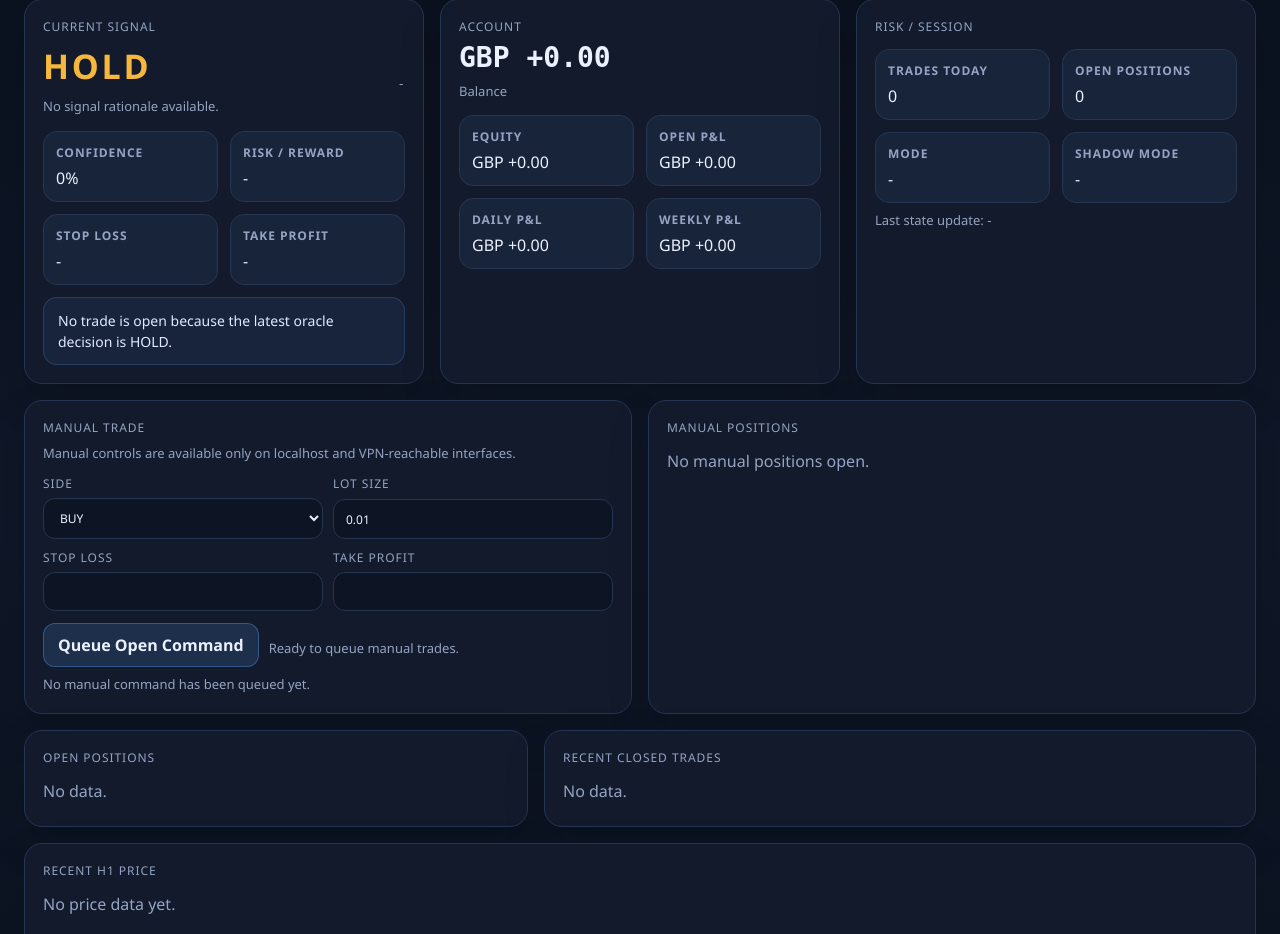
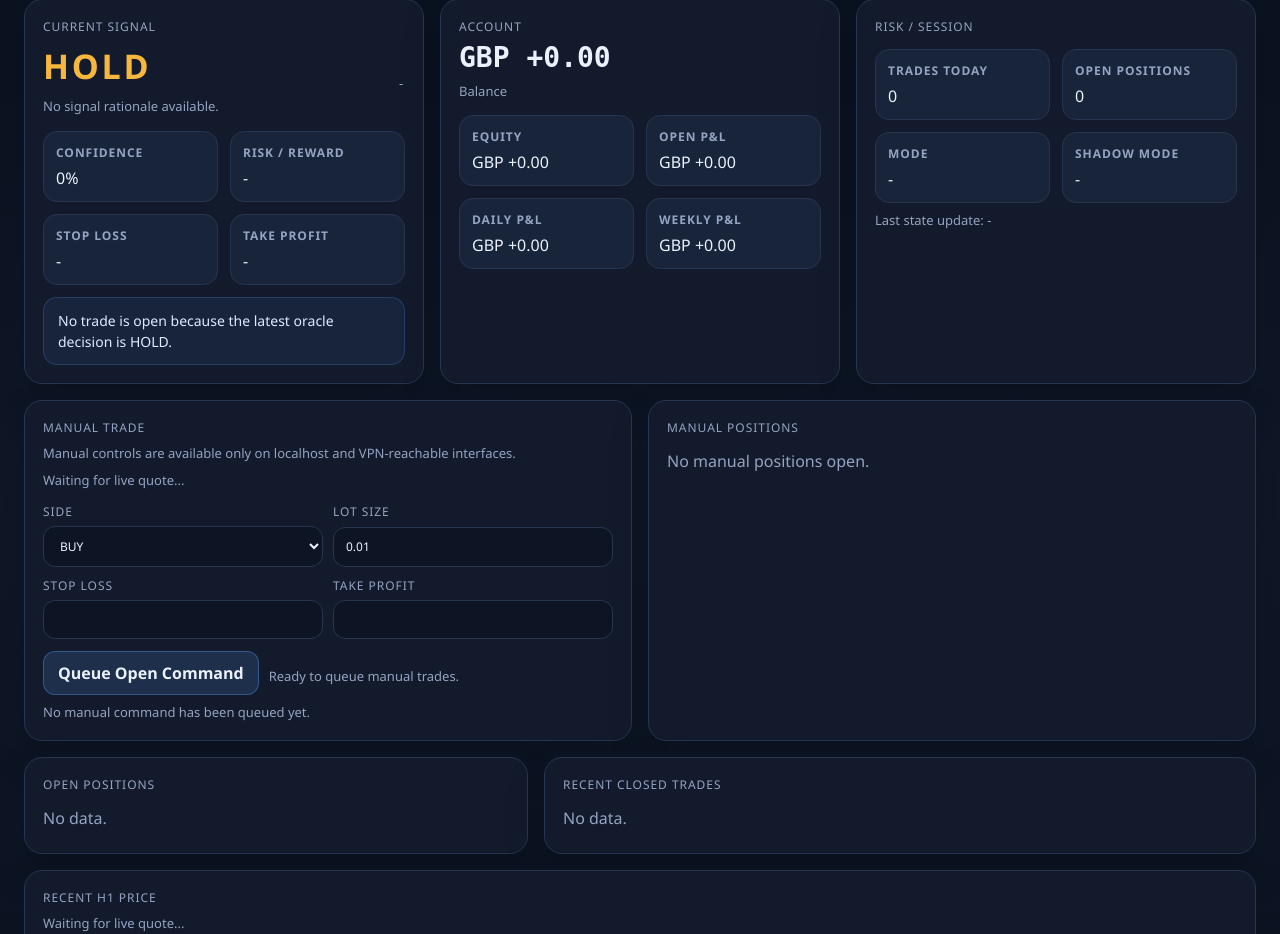
Before and after one commit to magrathean-uk/xauex, a Flask app: page / in a window 1280 px wide. Shown: the part 172-1106 px from the top of the page. Run offline with Flask 3, Linux system fonts and the light colour scheme; data that the repository does not hold is empty; some libraries are stand-ins or nearby versions.

Commit message:
Improve live dashboard quote handling

```diff
--- a/dashboard_web/app.py
+++ b/dashboard_web/app.py
@@ -286,6 +286,7 @@ def _build_payload() -> dict[str, Any]:
     evidence = _build_evidence()
     runtime = state.get("runtime", {}) or {}
     manual_trade_status = runtime.get("manual_trade_status", {}) or {}
+    latest_quote = runtime.get("latest_quote", {}) or {}
 
     return {
         "meta": {
@@ -297,6 +298,10 @@ def _build_payload() -> dict[str, Any]:
         "account": account_payload,
         "signal": signal,
         "open_positions": open_positions,
+        "manual_positions": [
+            position for position in open_positions
+            if str(position.get("owner", "") or "").lower() == "manual"
+        ],
         "closed_trades_today": closed_today,
         "recent_trades": recent_trades,
         "signal_history": state.get("signal_history", []) or [],
@@ -306,7 +311,9 @@ def _build_payload() -> dict[str, Any]:
         "chart": {
             "recent_h1_closes": state.get("recent_h1_closes", []) or [],
             "trade_entries": state.get("trade_entries_on_chart", []) or [],
+            "quote": latest_quote,
         },
+        "quote": latest_quote,
         "levels": state.get("levels", {}) or {},
         "weekly_review": review,
         "risk_state": risk_state,
--- a/dashboard_web/templates/index.html
+++ b/dashboard_web/templates/index.html
@@ -428,6 +428,7 @@
       <div class="card span-6 manual-locked" id="manual-trade-card">
         <div class="label">Manual Trade</div>
         <div class="subtle">Manual controls are available only on localhost and VPN-reachable interfaces.</div>
+        <div id="manual-quote-hint" class="subtle">Waiting for live quote...</div>
         <form id="manual-trade-form">
           <div class="manual-grid">
             <label>
@@ -475,6 +476,7 @@
 
       <div class="card span-12">
         <div class="label">Recent H1 Price</div>
+        <div id="chart-quote" class="subtle">Waiting for live quote...</div>
         <div id="chart" class="chart"></div>
       </div>
 
@@ -553,22 +555,26 @@
       return body;
     };
 
-    const renderChart = (chart) => {
+    const renderChart = (chart, quote) => {
       const values = Array.isArray(chart?.recent_h1_closes) ? chart.recent_h1_closes.map(Number).filter((v) => Number.isFinite(v)) : [];
       const entries = Array.isArray(chart?.trade_entries) ? chart.trade_entries : [];
-      if (values.length < 2) return '<div class="muted-empty">No price data yet.</div>';
+      const liveMid = Number(quote?.mid);
+      const chartValues = Number.isFinite(liveMid) ? values.concat([liveMid]) : values;
+      if (chartValues.length < 2) return '<div class="muted-empty">No price data yet.</div>';
 
       const width = 760;
       const height = 240;
       const padX = 36;
       const padY = 28;
-      const lo = Math.min(...values);
-      const hi = Math.max(...values);
+      const lo = Math.min(...chartValues);
+      const hi = Math.max(...chartValues);
       const span = hi - lo || 1;
       const xForIndex = (index) => padX + (index / Math.max(1, values.length - 1)) * (width - padX * 2);
       const yForValue = (value) => height - padY - ((value - lo) / span) * (height - padY * 2);
       const points = values.map((value, index) => `${xForIndex(index)},${yForValue(value)}`).join(" ");
       const area = `${padX},${height - padY} ${points} ${width - padX},${height - padY}`;
+      const liveY = Number.isFinite(liveMid) ? yForValue(liveMid) : null;
+      const liveX = width - padX;
       const entryMarkers = entries.map((entry) => {
         const index = Number(entry.bar_index);
         const price = Number(entry.price);
@@ -590,13 +596,36 @@
           </defs>
           <line x1="${padX}" y1="${padY}" x2="${width - padX}" y2="${padY}" class="chart-grid"></line>
           <line x1="${padX}" y1="${height - padY}" x2="${width - padX}" y2="${height - padY}" class="chart-grid"></line>
+          ${liveY === null ? "" : `<line x1="${padX}" y1="${liveY}" x2="${width - padX}" y2="${liveY}" class="chart-grid" stroke-dasharray="6 6"></line>`}
           <polygon points="${area}" fill="url(#chart-fill)"></polygon>
           <polyline points="${points}" class="chart-line"></polyline>
           ${entryMarkers}
+          ${liveY === null ? "" : `<circle cx="${liveX}" cy="${liveY}" r="5" class="entry-buy"></circle>`}
+          ${liveY === null ? "" : `<text x="${liveX - 6}" y="${Math.max(18, liveY - 8)}" text-anchor="end" class="chart-label">Now ${fmtNum(liveMid, 2)}</text>`}
           <text x="10" y="${padY + 4}" class="chart-label">${fmtNum(hi, 2)}</text>
           <text x="10" y="${height - 10}" class="chart-label">${fmtNum(lo, 2)}</text>
         </svg>
       `;
+    };
+
+    const suggestManualLevels = (quote) => {
+      const side = document.getElementById("manual-side").value;
+      const stopLossInput = document.getElementById("manual-stop-loss");
+      const takeProfitInput = document.getElementById("manual-take-profit");
+      const bid = Number(quote?.bid);
+      const ask = Number(quote?.ask);
+      const entryRef = side === "SELL" ? bid : ask;
+      if (!Number.isFinite(entryRef)) return;
+      const suggestedStop = side === "SELL" ? entryRef + 12.5 : entryRef - 12.5;
+      const suggestedTakeProfit = side === "SELL" ? entryRef - 25.0 : entryRef + 25.0;
+      if (stopLossInput.dataset.autofill !== "false") {
+        stopLossInput.value = suggestedStop.toFixed(2);
+        stopLossInput.dataset.autofill = "true";
+      }
+      if (takeProfitInput.dataset.autofill !== "false") {
+        takeProfitInput.value = suggestedTakeProfit.toFixed(2);
+        takeProfitInput.dataset.autofill = "true";
+      }
     };
 
     const renderManualPositions = (rows, ccy) => {
@@ -651,6 +680,7 @@
       document.getElementById("trade-explanation").textContent = data.trade_explanation || "No execution explanation available.";
       const manualStatus = data.manual_trade_status || {};
       const manualPending = Boolean(data.manual_command_pending);
+      const quote = data.quote || {};
       document.getElementById("manual-command-state").textContent = manualPending
         ? "Manual command queued. Waiting for bot confirmation."
         : manualStatus.ok
@@ -658,6 +688,17 @@
           : manualStatus.reason
             ? `Manual status: ${manualStatus.reason}`
             : "No manual command has been queued yet.";
+
+      const bid = Number(quote.bid);
+      const ask = Number(quote.ask);
+      const mid = Number(quote.mid);
+      document.getElementById("chart-quote").textContent = Number.isFinite(mid)
+        ? `Live: bid ${fmtNum(bid, 2)} / ask ${fmtNum(ask, 2)} / mid ${fmtNum(mid, 2)}`
+        : "Waiting for live quote...";
+      document.getElementById("manual-quote-hint").textContent = Number.isFinite(mid)
+        ? `Live quote: bid ${fmtNum(bid, 2)} / ask ${fmtNum(ask, 2)}. For BUY, TP must be above ask and SL below ask. For SELL, TP must be below bid and SL above bid.`
+        : "Waiting for live quote...";
+      suggestManualLevels(quote);
 
       document.getElementById("balance").textContent = fmtMoney(data.account.balance, ccy);
       document.getElementById("equity").textContent = fmtMoney(data.account.equity, ccy);
@@ -694,7 +735,7 @@
       document.getElementById("chart").innerHTML = renderChart(data.chart || {
         recent_h1_closes: data.recent_h1_closes || [],
         trade_entries: data.trade_entries_on_chart || [],
-      });
+      }, quote);
 
       document.getElementById("positions").innerHTML = renderTable(data.open_positions || [], [
         { label: "Position", render: (p) => `<span class="mono">#${p.position_id ?? "-"}</span>` },
@@ -738,6 +779,20 @@
       }
     });
 
+    document.getElementById("manual-side").addEventListener("change", () => {
+      document.getElementById("manual-stop-loss").dataset.autofill = "true";
+      document.getElementById("manual-take-profit").dataset.autofill = "true";
+      tick();
+    });
+
+    document.getElementById("manual-stop-loss").addEventListener("input", () => {
+      document.getElementById("manual-stop-loss").dataset.autofill = "false";
+    });
+
+    document.getElementById("manual-take-profit").addEventListener("input", () => {
+      document.getElementById("manual-take-profit").dataset.autofill = "false";
+    });
+
     document.getElementById("manual-positions").addEventListener("click", async (event) => {
       const button = event.target.closest("[data-manual-close]");
       if (!button) return;
--- a/xauex/bot/execution/executor.py
+++ b/xauex/bot/execution/executor.py
@@ -414,8 +414,6 @@ class Executor:
     async def on_position_closed(self, position_id: str, close_price: float, pnl: float) -> None:
         """Handle position close event from API stream."""
         position = self.position_manager._positions.get(position_id)
-        if self.risk_gates:
-            self.risk_gates.record_trade_closed(pnl)
 
         if position is None:
             logger.warning("[EXECUTOR] Closed position %s not found in tracker.", position_id)
@@ -440,6 +438,9 @@ class Executor:
                     closed_trades=self._closed_trades_today,
                 )
             return
+
+        if self.risk_gates and str(getattr(position, "owner", "strategy") or "strategy").lower() != "manual":
+            self.risk_gates.record_trade_closed(pnl)
 
         self.position_manager.remove(position_id)
 
```
Also changed, not shown: tests/dashboard/test_manual_controls.py (+9 -0 lines), xauex/main.py (+43 -0 lines), xauex/tests/test_manual_trade_commands.py (+35 -0 lines).
